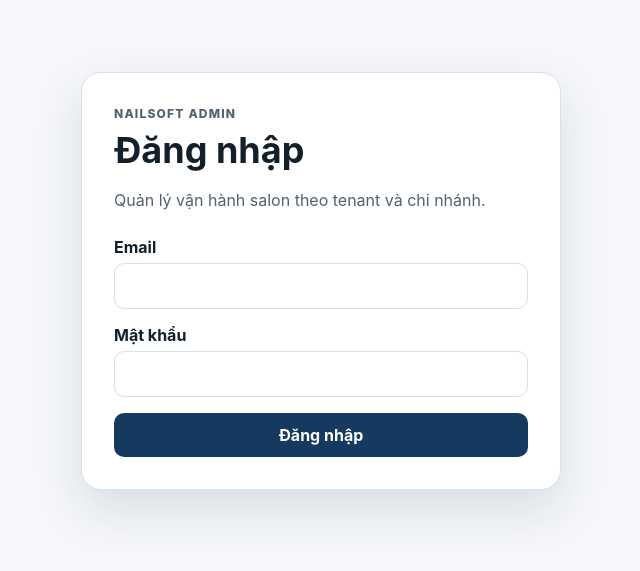
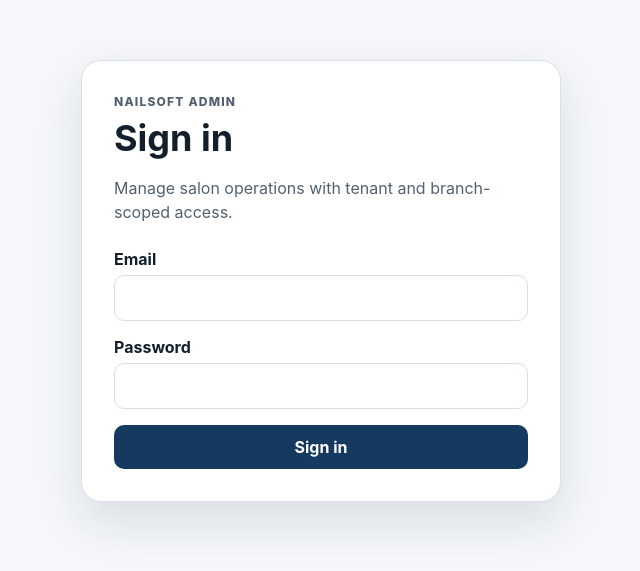
Before and after one commit to cuongdesignnb/nailsoft, a Next.js app in the folder apps/admin-web/: page /login in a window 1280 px wide. Shown: the part 119-690 px from the top of the page, without its empty margins (319-959 px from the left). Built offline with nearby package versions, Linux system fonts and the light colour scheme; no server answers.

Commit message:
fix: preserve route locale login contracts

```diff
--- a/apps/admin-web/app/login/page.tsx
+++ b/apps/admin-web/app/login/page.tsx
@@ -2,14 +2,38 @@
 
 import type { FormEvent } from "react";
 import { useState } from "react";
-import { useRouter } from "next/navigation";
+import { usePathname, useRouter } from "next/navigation";
 import { login, selectWorkspace } from "../../lib/auth";
 
 type Workspace = { membershipId: string; name: string; slug: string };
 type State = "idle" | "loading" | "workspace" | "mfa" | "success" | "error";
 
 export default function LoginPage() {
+  const pathname = usePathname();
   const router = useRouter();
+  const copy = pathname === "/login"
+    ? {
+        title: "Sign in",
+        description: "Manage salon operations with tenant and branch-scoped access.",
+        password: "Password",
+        signingIn: "Signing in...",
+        signIn: "Sign in",
+        selectWorkspace: "Select workspace",
+        noWorkspace: "No active workspace is available.",
+        continueVerification: "Continue verification",
+        tryAgain: "Try again",
+      }
+    : {
+        title: "Đăng nhập",
+        description: "Quản lý vận hành salon theo tenant và chi nhánh.",
+        password: "Mật khẩu",
+        signingIn: "Đang đăng nhập...",
+        signIn: "Đăng nhập",
+        selectWorkspace: "Chọn workspace",
+        noWorkspace: "Không có workspace đang hoạt động.",
+        continueVerification: "Tiếp tục xác minh",
+        tryAgain: "Thử lại",
+      };
   const [state, setState] = useState<State>("idle");
   const [message, setMessage] = useState("");
   const [workspaceToken, setWorkspaceToken] = useState("");
@@ -29,5 +53,5 @@ export default function LoginPage() {
     try { await selectWorkspace(workspaceToken, membershipId); setState("success"); setMessage("Workspace selected."); router.replace("/admin/dashboard"); }
     catch (error) { setState("error"); setMessage(error instanceof Error ? error.message : "Unable to select the workspace."); }
   }
-  return <main className="ns-login"><section className="ns-login__panel"><p className="ns-eyebrow">NAILSOFT ADMIN</p><h1>Đăng nhập</h1><p>Quản lý vận hành salon theo tenant và chi nhánh.</p>{state !== "workspace" ? <form onSubmit={submit} aria-busy={state === "loading"}><label>Email<input name="email" type="email" autoComplete="email" required /></label><label>Mật khẩu<input name="password" type="password" autoComplete="current-password" required /></label><button disabled={state === "loading"}>{state === "loading" ? "Đang đăng nhập..." : "Đăng nhập"}</button></form> : <section className="ns-login__workspaces"><h2>Chọn workspace</h2>{workspaces.length === 0 ? <p>Không có workspace đang hoạt động.</p> : <ul>{workspaces.map((workspace) => <li key={workspace.membershipId}><button onClick={() => void choose(workspace.membershipId)}>{workspace.name}</button><small>{workspace.slug}</small></li>)}</ul>}</section>}{state === "mfa" ? <p role="status">{message} <a href="/auth/mfa">Tiếp tục xác minh</a></p> : null}{state === "error" ? <div role="alert"><p>{message}</p><button onClick={() => setState("idle")}>Thử lại</button></div> : null}{state === "success" ? <p role="status">{message}</p> : null}</section></main>;
+  return <main className="ns-login"><section className="ns-login__panel"><p className="ns-eyebrow">NAILSOFT ADMIN</p><h1>{copy.title}</h1><p>{copy.description}</p>{state !== "workspace" ? <form onSubmit={submit} aria-busy={state === "loading"}><label>Email<input name="email" type="email" autoComplete="email" required /></label><label>{copy.password}<input name="password" type="password" autoComplete="current-password" required /></label><button disabled={state === "loading"}>{state === "loading" ? copy.signingIn : copy.signIn}</button></form> : <section className="ns-login__workspaces"><h2>{copy.selectWorkspace}</h2>{workspaces.length === 0 ? <p>{copy.noWorkspace}</p> : <ul>{workspaces.map((workspace) => <li key={workspace.membershipId}><button onClick={() => void choose(workspace.membershipId)}>{workspace.name}</button><small>{workspace.slug}</small></li>)}</ul>}</section>}{state === "mfa" ? <p role="status">{message} <a href="/auth/mfa">{copy.continueVerification}</a></p> : null}{state === "error" ? <div role="alert"><p>{message}</p><button onClick={() => setState("idle")}>{copy.tryAgain}</button></div> : null}{state === "success" ? <p role="status">{message}</p> : null}</section></main>;
 }
```
